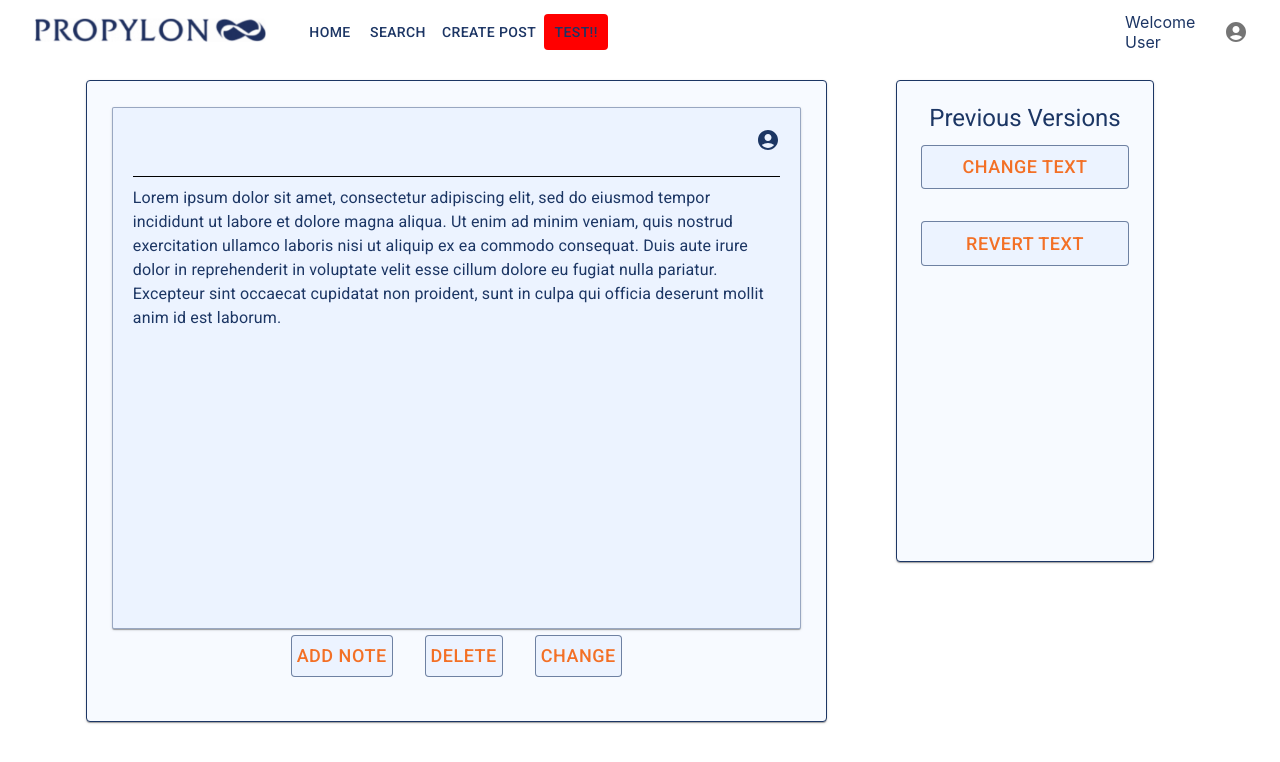
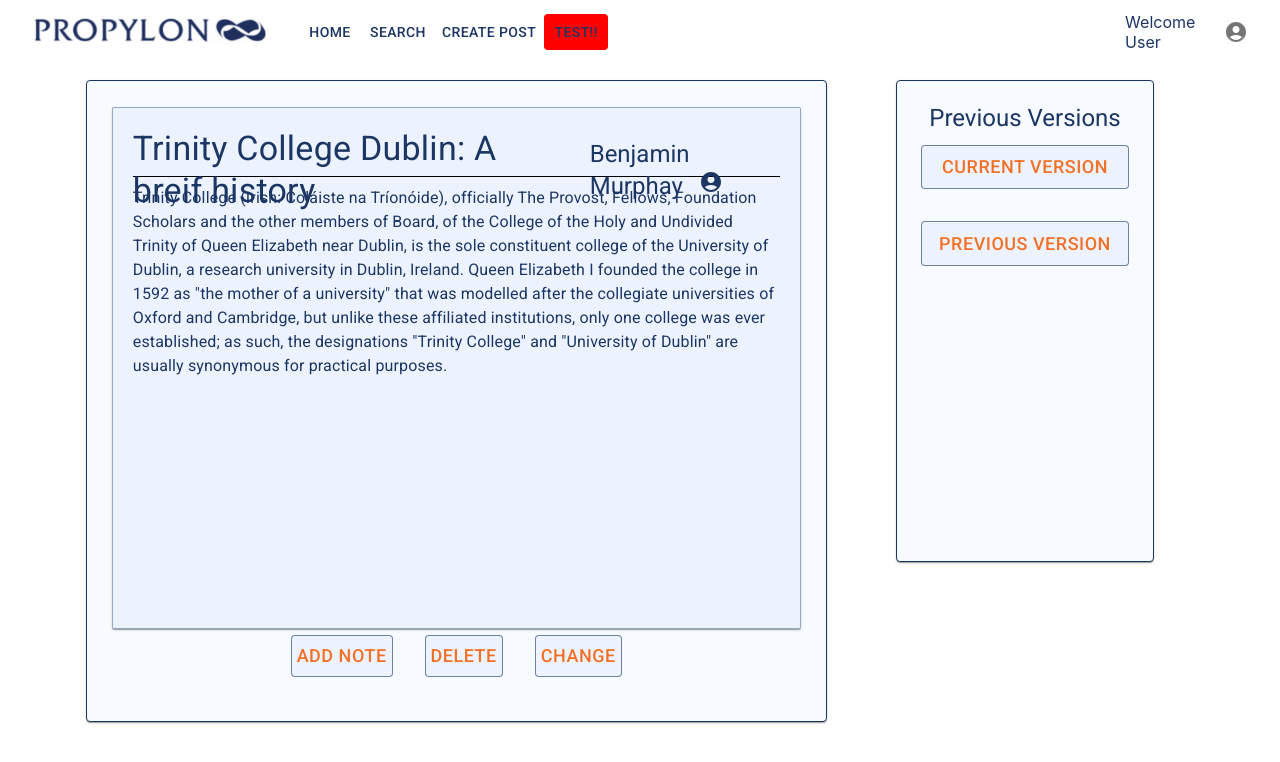
Before and after one commit to alicedoherty/SWENG-project-2022, a React (Create React App) app in the folder client/: page /posts/1 in a window 1280 px wide. Shown: the top 762 px of the page. Built offline with nearby package versions, Linux system fonts and the light colour scheme.

Commit message:
Updated the post page to read data from the new JSON objects.

```diff
--- a/client/src/Post.js
+++ b/client/src/Post.js
@@ -37,8 +37,10 @@ function Post(props) {
       }
 
     //hook to change the text inside box
-    const [currentTitle, setTitle] = useState("Test")
-    const [currentText, setText] = useState(defaultString)
+
+    const [currentTitle, setTitle] = useState(post.postVersions[post.postVersions.length-1].post_title)
+    const [currentText, setText] = useState(post.postVersions[post.postVersions.length-1].post_text)
+    const [currentAuthor, setAuthor] = useState(post.postVersions[post.postVersions.length-1].author)
 
     return(
         <div className='Post'>
@@ -64,11 +66,12 @@ function Post(props) {
 
                 <Container>
                 <Stack spacing={4}>
-                    <Button variant="outlined" sx={changeButtonStyle} onClick={() => setText(testingString)}>
-                        Change text
+                    <Button variant="outlined" sx={changeButtonStyle} onClick={() => [setText(post.postVersions[post.postVersions.length-1].post_text),
+                    setAuthor(post.postVersions[post.postVersions.length-1].author), setTitle(post.postVersions[post.postVersions.length-1].post_title) ]}>
+                        Current Version
                     </Button>
-                    <Button sx={changeButtonStyle} onClick={() => setText(defaultString)}>
-                        Revert Text
+                    <Button sx={changeButtonStyle} onClick={ () => [setText(post.postVersions[0].post_text), setAuthor(post.postVersions[0].author), setTitle(post.postVersions[0].post_title) ] }>
+                        Previous Version
                     </Button>
 
                 </Stack>
@@ -113,11 +116,11 @@ function Post(props) {
                     spacing={2}>
                         <Typography variant = "h4" sx={{color:"#1c3664"}}>
                         {/* {currentTitle} */}
-                        {post.post_title}
+                        {currentTitle}
                         </Typography>
                         <Typography variant= "h5" sx={{align:"justify", color:"#1c3664"}}>
                             {/* {userName} */}
-                            {post.author}
+                            {currentAuthor}
                             <AccountCircleIcon sx={{marginLeft:2}}/>
                         </Typography>
                     </Stack>
--- a/client/src/data/post_data.js
+++ b/client/src/data/post_data.js
@@ -13,7 +13,7 @@ const post_data = [
         {
 	            post_version_id: 1,
 	            author: " JeFreda R. Brown",
-	            post_title: "Updated title",
+	            post_title: "Everything about Blockchain",
 	            post_text: `A blockchain is a distributed database that is shared among the nodes of a computer network.
                 As a database, a blockchain stores information electronically in digital format.
                 Blockchains are best known for their crucial role in cryptocurrency systems, such as Bitcoin, for maintaining a secure and decentralized record of transactions.
```
